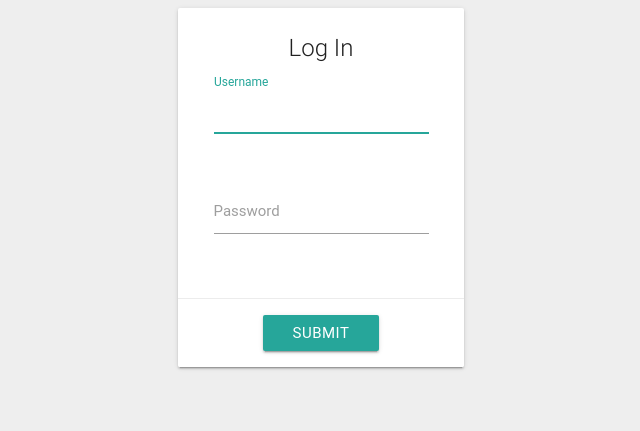
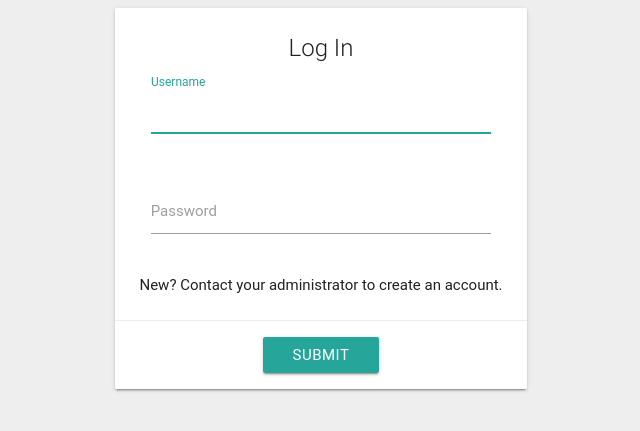
Before and after one commit to jayArnel/timelog, a Django app: page / in a window 1280 px wide. Shown: the top 431 px of the page, without its empty margins (319-959 px from the left). Run offline with Django 3.2, Linux system fonts and the light colour scheme; some libraries are stand-ins or nearby versions; some web fonts are replaced.

Commit message:
show message for users with new users

```diff
--- a/log/templates/log/home/home.html
+++ b/log/templates/log/home/home.html
@@ -19,6 +19,7 @@
                         <label for="password">Password</label>
                     </div>
                 </div>
+            <span>New? Contact your administrator to create an account.</span>
         </div>
         <div class="card-action">
             <input type="submit" class="btn" value="Submit">
```
